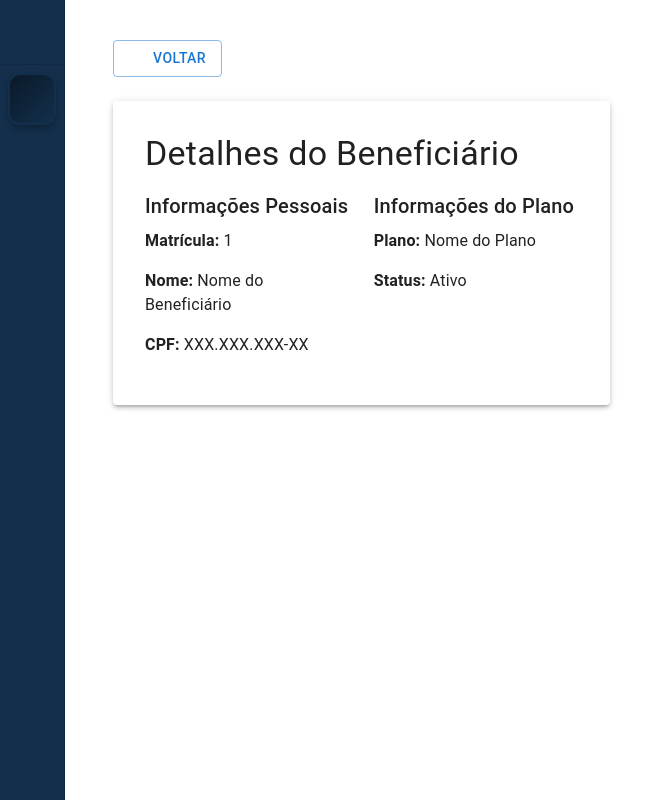
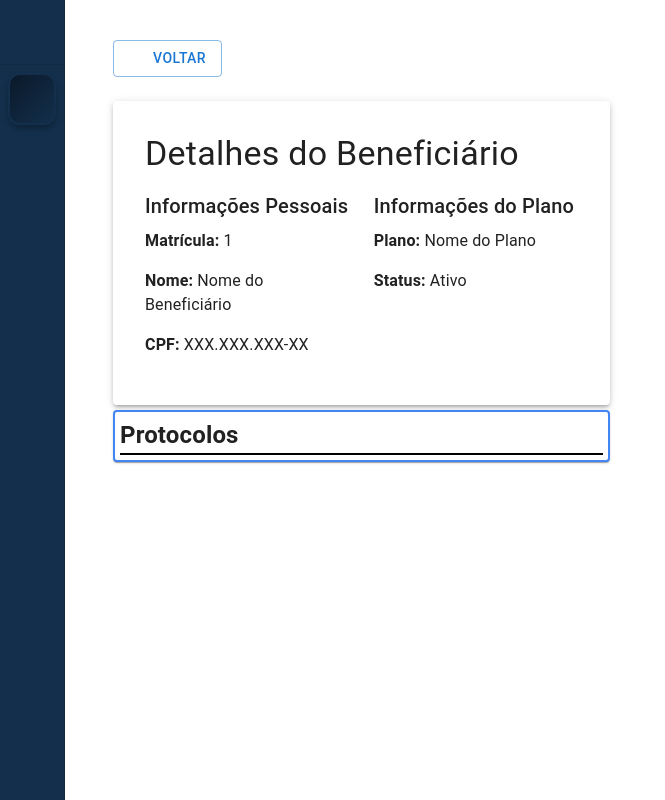
Before and after one commit to Plano-Santa-Casa-Saude/link-tree-PSCS, a React (Vite) app: page /Detalhado/1 in a window 1280 px wide. Shown: the whole page, without its empty margins (0-665 px from the left). Built offline with nearby package versions, Linux system fonts and the light colour scheme; some icons are missing.

Commit message:
feature: protocolos

```diff
--- a/src/components/Protocols.tsx
+++ b/src/components/Protocols.tsx
@@ -1,5 +1,21 @@
+import { Paper } from "@mui/material"
+import { useEffect,useState } from "react"
+
+import '../styles/StyleProtocols.css'
 
 function Protocols(){
+
+    const [Teste,setTeste] = useState('1');
+
+    useEffect(() => {
+        setTeste('2')
+    })
+
+    return(
+        <Paper className="session-detail">
+            <h2>Protocolos</h2>
+        </Paper>
+    )
 
 }
 
--- a/src/pages/Detalhado.tsx
+++ b/src/pages/Detalhado.tsx
@@ -21,8 +21,8 @@ export default function DetalheBeneficiario() {
   };
 
   return (
-    <Container maxWidth="lg">
-      <Box sx={{ mt: 2, mb: 4 }}>
+    <Container maxWidth="xl">
+      <Box sx={{ mt: 2, mb: 4}}>
         <Button
           variant="outlined"
           startIcon={<ArrowBackIcon />}
@@ -66,6 +66,7 @@ export default function DetalheBeneficiario() {
             </Grid>
           </Grid>
         </Paper>
+        <Protocols />
       </Box>
     </Container>
   );
--- /dev/null
+++ b/src/styles/StyleProtocols.css
@@ -0,0 +1,12 @@
+
+.session-detail{
+    border: 2px solid #4285f5;
+    padding: 5px;
+    margin-top: 5px;
+}
+
+.session-detail h2{
+    border-bottom: 2px solid #000;
+    width: auto;
+    display: flex;
+}
```
